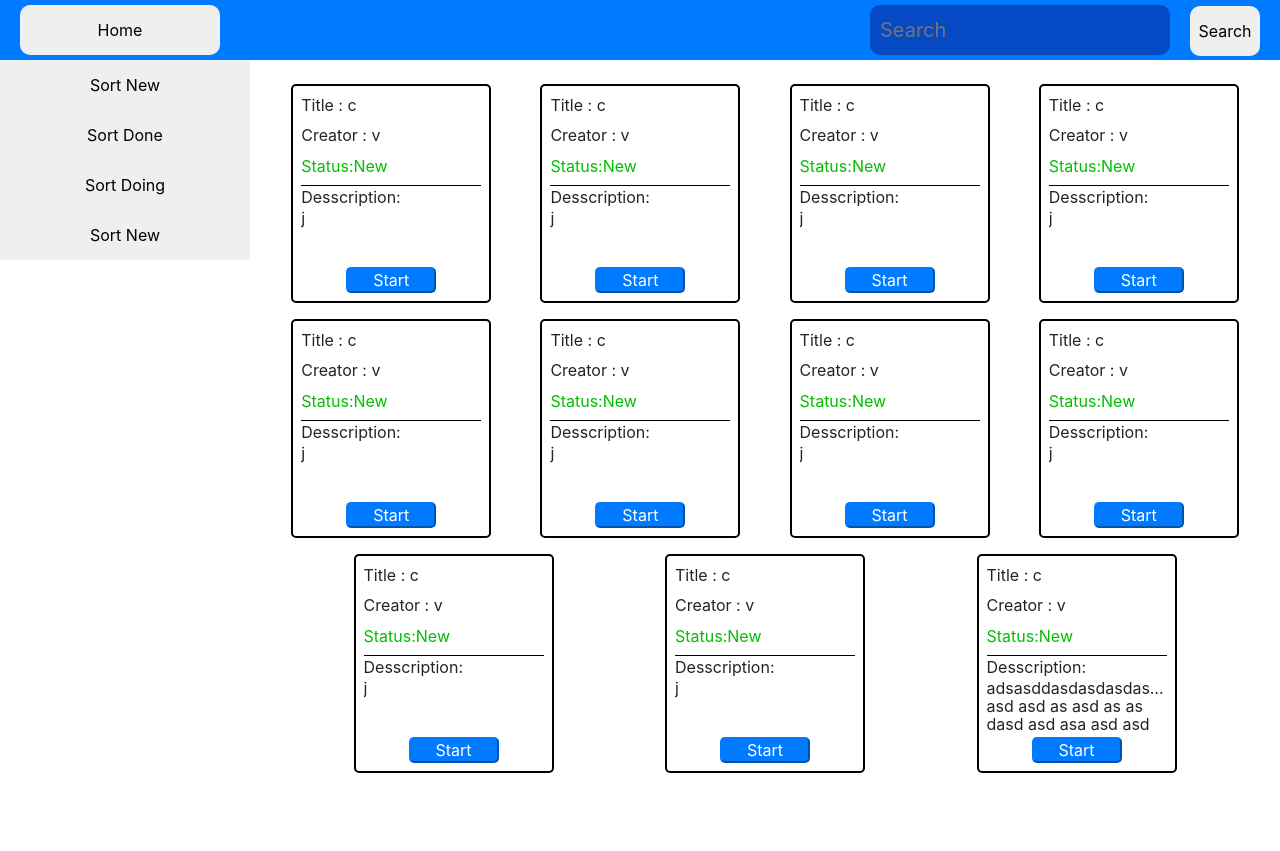
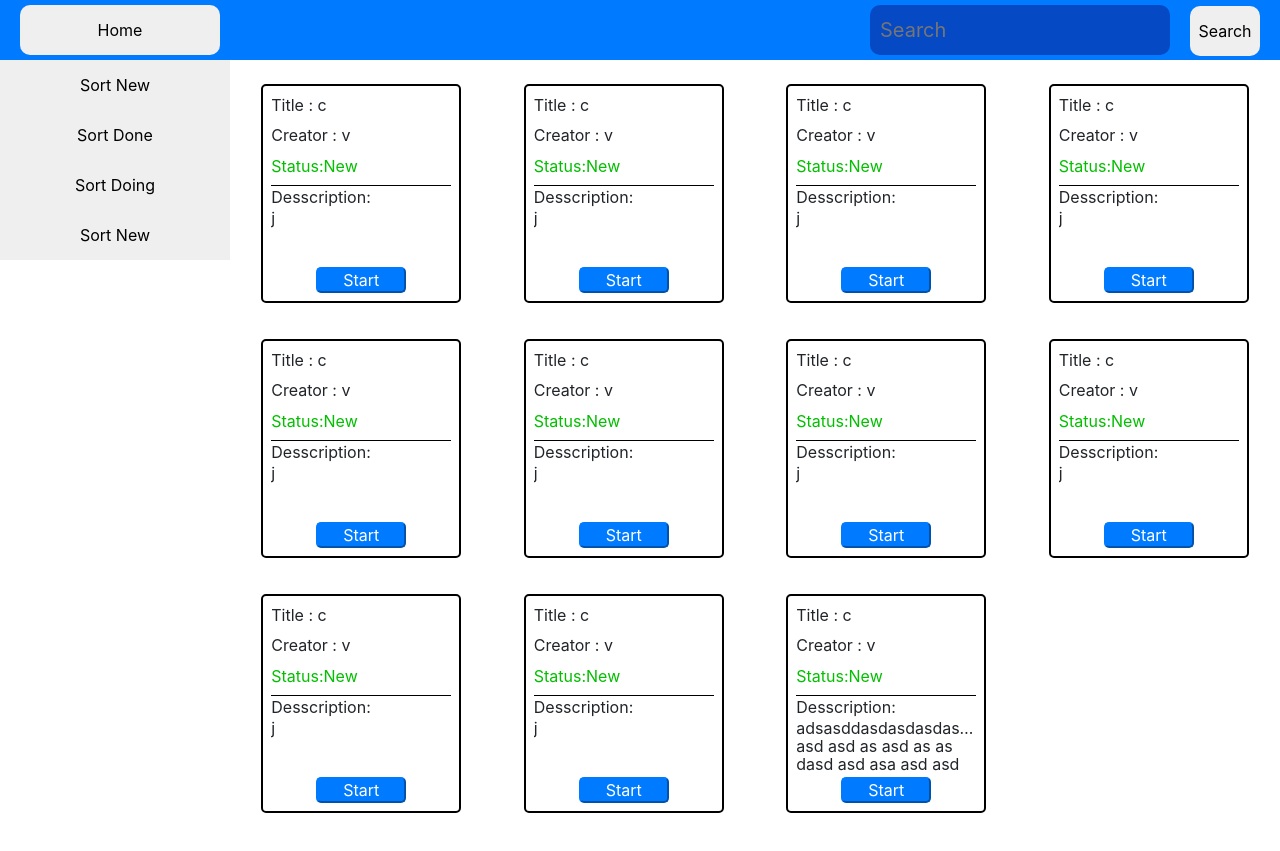
Before and after one commit to NguyenVanDat98/todoList, a React (Create React App) app: page / in a window 1280 px wide. Before the commit the page ends 800 px from the top, so only its background shows below. Built offline with nearby package versions, Linux system fonts and the light colour scheme.

Commit message:
newLayout

```diff
--- a/package.json
+++ b/package.json
@@ -2,7 +2,7 @@
   "name": "new",
   "version": "0.1.0",
   "private": true,
-
+ "homepage": "https://nguyenvandat98.github.io/learn/",
   "dependencies": {
     "@testing-library/jest-dom": "^5.16.4",
     "@testing-library/react": "^13.3.0",
--- a/src/App.js
+++ b/src/App.js
@@ -17,7 +17,7 @@ function App(props) {
         <Sidebar title={"Sort New"}/>
       </div>
 
-      <div id="list" className="main mt-3 flex-wrap" style={{display :"flex"}}>
+      <div id="list" className="main mt-3 flex-wrap" style={{display :"grid"}}>
         {
 
           add().map(arr =>
--- a/src/componentCard/header/Header.jsx
+++ b/src/componentCard/header/Header.jsx
@@ -17,12 +17,12 @@ const Header = props => {
 
         }else {
             settus("none")
-            document.getElementById("list").style.display ="flex"
+            document.getElementById("list").style.display ="grid"
         }
     }
 
     return (
-        <div  className='header w-100 bg-primary justify-content-between'>
+        <div  className='header  bg-primary justify-content-between'>
             <FormHeader sty={tus}/>
             <div className="home">
                 <button onClick={btn}  type="button">Home</button>
--- a/src/componentCard/header/StyleHeader.css
+++ b/src/componentCard/header/StyleHeader.css
@@ -78,3 +78,10 @@ font-weight: bold;
     margin-bottom: 10px;
     margin-top: 10px;
 }
+@media (max-width:700px) {
+
+    .search input{
+        width: 100px;
+    }
+
+  }
--- a/src/componentCard/sidebar/sidebar.css
+++ b/src/componentCard/sidebar/sidebar.css
@@ -1,5 +1,5 @@
 .side{
-    width: 250px;
+    width: 230px;
     /* height: 100vh; */
 }
 
--- a/src/componentCard/style/style.css
+++ b/src/componentCard/style/style.css
@@ -2,10 +2,11 @@
     border: 2px solid black;
     border-radius: 5px;
     width: 200px;
+    margin-left: 20px;
     line-height: 1.4rem;
   }
   .header {
-    width: 300px;
+    width: 100%;
   }
   .header label {
     width: 80px;
@@ -21,7 +22,12 @@
     margin: 0 auto;
   }
   .main {
-    justify-content: space-evenly;
+    flex-grow: 1;
+    grid-template-columns: repeat(4,1fr);
+    grid-template-rows: repeat(3,1fr);
+    margin: 30px auto;
+    row-gap: 20px;
+    justify-items: center;
   }
   .done {
     color: red;
@@ -44,7 +50,6 @@
     width: 100%;
     height: 56px;
     display: block;
-     /* overflow-wrap: break-word; */
     text-overflow: ellipsis;
     overflow: hidden;
     line-height: 18px;
@@ -55,3 +60,35 @@
   .taskItem>div{
     border-top: 1px solid black;
   }
+  @media (min-width:480px) {
+    .main{
+    grid-template-columns: repeat(1,1fr);
+    grid-template-rows: repeat(12,1fr);
+    }
+
+  }
+  @media (min-width:720px) {
+    .main{
+    grid-template-columns: repeat(2,1fr);
+    grid-template-rows: repeat(6,1fr);
+    }
+  }
+  @media (min-width:960px) {
+    .main{
+    grid-template-columns: repeat(3,1fr);
+    grid-template-rows: repeat(4,1fr);
+    }
+  }
+  @media (min-width:1200px) {
+    .main{
+    grid-template-columns: repeat(4,1fr);
+    grid-template-rows: repeat(3,1fr);
+    }
+  }
+  @media (min-width:1400px) {
+    .main{
+    grid-template-columns: repeat(5,1fr);
+    grid-template-rows: repeat(3,1fr);
+    }
+
+  }
```
